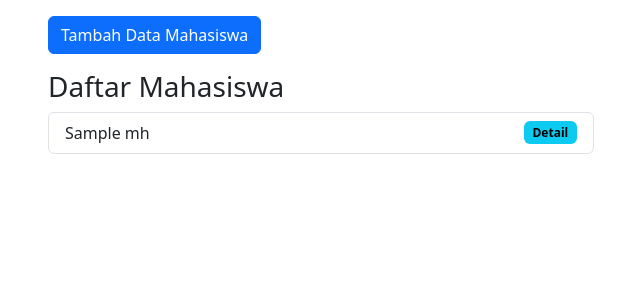
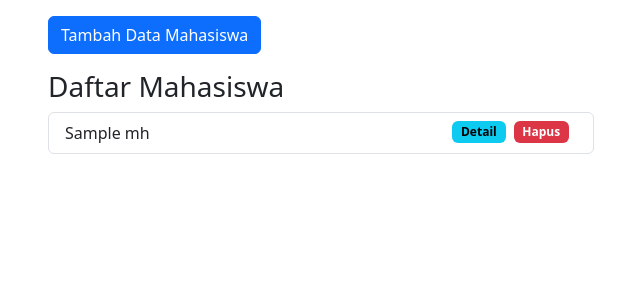
Before and after one commit to agilalatas17/prakweb_b_203040093, a PHP site: the page made by mvc/app/views/mahasiswa/index.php in a window 1280 px wide. Shown: the part 56-356 px from the top of the page, without its empty margins (34-674 px from the left). Run offline with PHP 8.4, Linux system fonts and the light colour scheme; the template is opened without the code that fills it: most values are stand-ins (such as "Sample title", 1, 10 or a date in 2020); some libraries are stand-ins or nearby versions.

Commit message:
Delete Data

```diff
--- a/mvc/app/views/mahasiswa/index.php
+++ b/mvc/app/views/mahasiswa/index.php
@@ -16,10 +16,16 @@
 
             <ul class="list-group">
                 <?php foreach($data['mhs'] as $mhs) : ?>
-                <li class="list-group-item d-flex justify-content-between align-items-center">
+                <li class="list-group-item">
                     <?= $mhs['nama']; ?>
+                    <a href="<?= BASEURL; ?>/mahasiswa/hapus/<?= $mhs['id']; ?>"
+                        class="btn badge text-bg-danger float-end me-2"
+                        onclick="return confirm('Yakin ingin menghapus data?');">Hapus
+                    </a>
+
                     <a href="<?= BASEURL; ?>/mahasiswa/detail/<?= $mhs['id']; ?>"
-                        class="btn badge text-bg-info stretched-link">Detail</a>
+                        class="btn badge text-bg-info float-end me-2">Detail
+                    </a>
                 </li>
                 <?php endforeach; ?>
             </ul>
```
Also changed, not shown: mvc/app/controllers/Mahasiswa.php (+12 -0 lines), mvc/app/models/Mahasiswa_model.php (+10 -0 lines).
